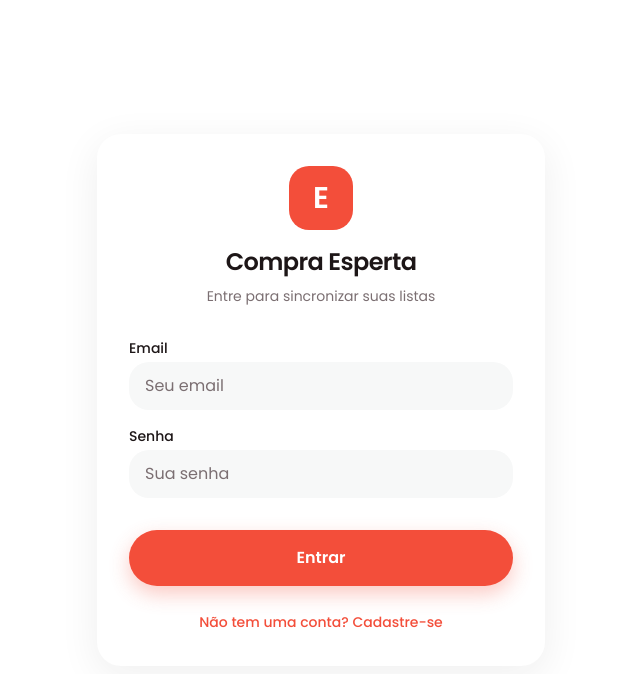
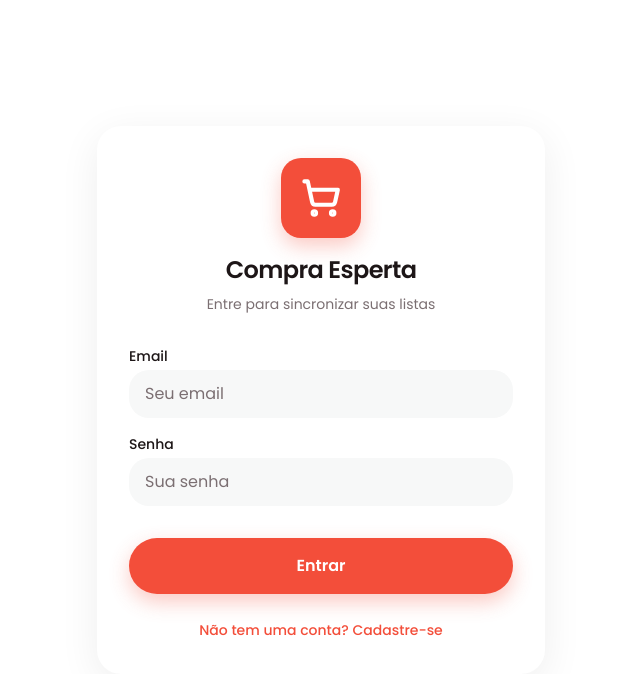
Before and after one commit to thiagotvibo-cloud/Compra-Esperta, a React (Vite) app: page / in a window 1280 px wide. Shown: the top 674 px of the page, without its empty margins (319-959 px from the left). Built offline with nearby package versions, Linux system fonts and the light colour scheme; no server answers.

Commit message:
feat: Update app logo and branding
Replaces the initial 'E' logo with a shopping cart icon and updates the associated SVG asset. This change aligns the application's visual identity with its purpose as a smart shopping assistant.

```diff
--- a/src/components/Auth.tsx
+++ b/src/components/Auth.tsx
@@ -1,5 +1,6 @@
 import React, { useState } from 'react';
 import { supabase } from '../lib/supabase';
+import { ShoppingCart } from 'lucide-react';
 
 export const AuthUI: React.FC = () => {
   const [email, setEmail] = useState('');
@@ -37,8 +38,8 @@ export const AuthUI: React.FC = () => {
     <div className="min-h-screen bg-soft-bg dark:bg-zinc-900 flex flex-col items-center justify-center p-4">
       <div className="w-full max-w-md bg-white dark:bg-zinc-800 rounded-[24px] p-8 shadow-soft">
         <div className="text-center mb-8">
-          <div className="w-16 h-16 bg-soft-primary rounded-[20px] flex items-center justify-center text-white font-bold text-3xl mx-auto mb-4">
-            E
+          <div className="w-20 h-20 bg-soft-primary rounded-[20px] flex items-center justify-center text-white mx-auto mb-4 shadow-primary">
+            <ShoppingCart size={40} strokeWidth={2.5} />
           </div>
           <h1 className="text-2xl font-semibold tracking-tight text-soft-text-main dark:text-soft-text-main">Compra Esperta</h1>
           <p className="text-soft-text-muted text-sm mt-2">Entre para sincronizar suas listas</p>
```
Also changed, not shown: public/icon.svg.
